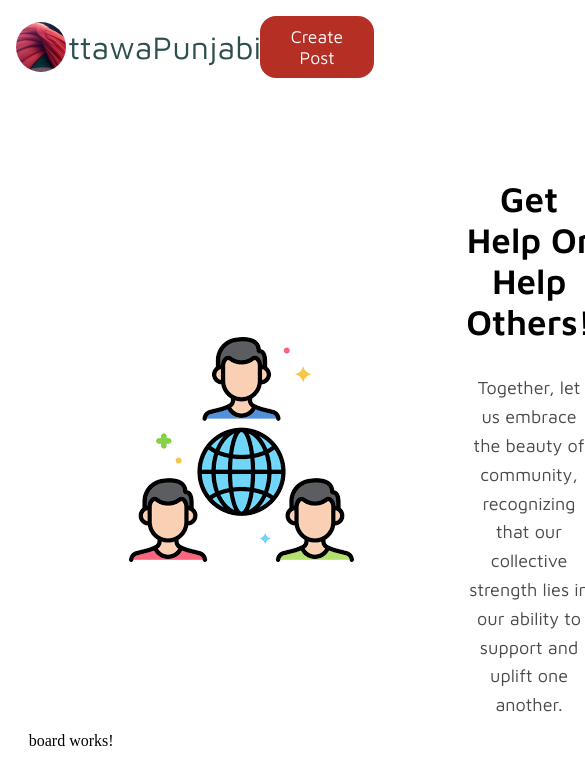
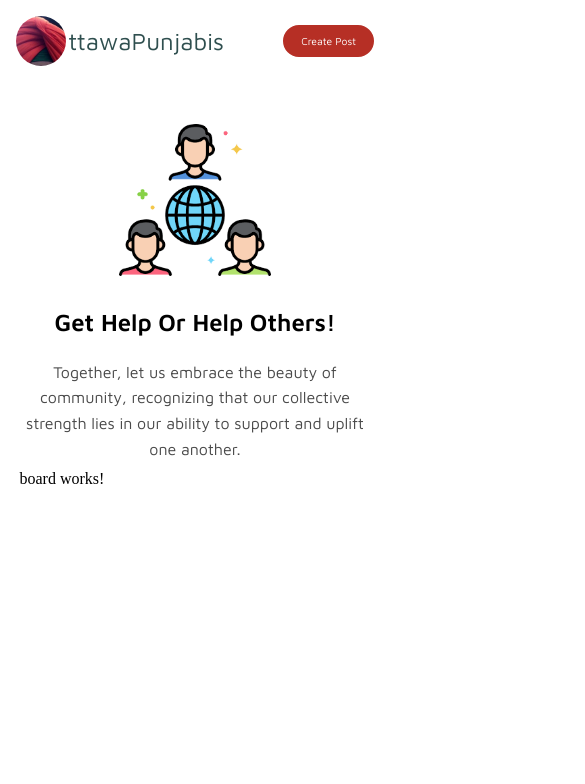
Before and after one commit to ShubhamUjinwal/OttawaPunjabis, an Angular app: page / in a window 390 px wide. Shown: the top 784 px of the page, 585 px wide, since content can reach past the window. Built offline with nearby package versions, Linux system fonts and the light colour scheme.

Commit message:
Fixed responsiveness of header and home for mobile devices

```diff
--- a/src/app/header/header.component.scss
+++ b/src/app/header/header.component.scss
@@ -24,7 +24,7 @@
   margin: auto 1rem;
 
   a {
-    font-size: 3rem;
+    font-size: 3em;
     margin: auto 0.15rem;
     font-family: title-font;
     text-decoration: none;
@@ -49,7 +49,7 @@
 
   a {
     text-decoration: none;
-    font-size: 1.5rem;
+    font-size: 1.5em;
   }
 
   a:hover {
@@ -67,7 +67,7 @@
 
   a {
     text-decoration: none;
-    font-size: 1.3rem;
+    font-size: 1.3em;
     border-radius: 1rem;
     padding: 0.5rem 1rem;
     text-align: center;
@@ -90,26 +90,32 @@
 }
 
 @media only screen and (max-width: 650px) {
+  .header {
+    font-size: 10px; //Changing default(16px) to 10px that will shrink other fonts within header(em units).
+  }
+
   .header-list {
     a {
       display: none;
     }
   }
 
-  .create-post {  // TODO: Button should be sticky at bottom right for mobiles.
-    a {
-      font-size: 1.1rem;
-      padding: 0.5rem 1rem;
-    }
-  }
-
   .header-title {
-    a {
-      font-size: 2rem;
-    }
-
     img {
       max-width: 50px;
     }
   }
+
+  .create-post {  // TODO: Button should be sticky at bottom right for mobiles.
+    a {
+      // font-size: 1.1rem;
+      padding: 0.5rem 1rem;
+    }
+  }
 }
+
+@media (min-width: 360px) and (max-width: 420px) {
+  .header {
+    font-size: 8px;
+  }
+}
--- a/src/app/home/home.component.scss
+++ b/src/app/home/home.component.scss
@@ -1,33 +1,37 @@
 .home {
   margin: 3%;
   height: 100%;
-  display: grid;
-  grid-template-columns: 1fr 1fr;
-  font-size: large;
+  display: flex;
+  justify-content: space-evenly;
+  flex-direction: row;
   font-family: header-list-font;
 }
 
 .home-col-1 {
+  flex: 1;
+  display: flex;
   padding: 1rem;
   margin: 1rem;
-  display: flex;
   flex-direction: column;
   justify-content: center;
 
   img {
-    margin: auto 5rem;
+    margin: auto;
+    width: 100%;
+    max-width: 300px;
   }
 }
 
 .home-col-2 {
+  flex: 1;
   display: flex;
   flex-direction: column;
   justify-content: center;
   text-align: center;
 
   span {
-    font-size: 2.2rem;
-    margin: 0 auto 2rem auto;
+    font-size: 1.5em;
+    margin: 0 auto 1em auto;
     font-weight: 600;
     font-family: title-font;
   }
@@ -35,5 +39,27 @@
   p {
     color: rgb(74, 74, 74);
     line-height: 1.6;
+    font-size: 1em;
   }
 }
+
+
+@media only screen and (max-width: 800px) {
+  .home {
+    flex-direction: column;
+  }
+}
+
+@media only screen and (max-width: 650px) {
+}
+
+@media (min-width: 360px) and (max-width: 420px) {
+  .home {
+    margin: 0 3%;
+  }
+  .home-col-1 {
+    img {
+      width: 50%;
+    }
+  }
+}
```
